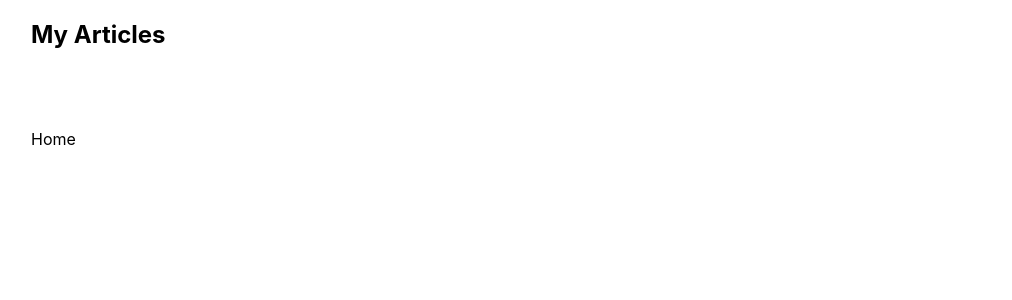
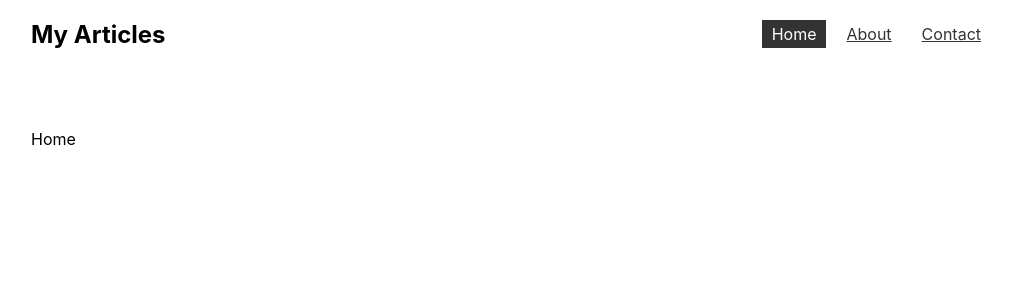
Before and after one commit to Joscord/react-router-tutorial, a React (Create React App) app: page / in a window 1280 px wide. Shown: the top 300 px of the page, without its empty margins (129-1141 px from the left). Built offline with nearby package versions, Linux system fonts and the light colour scheme.

Commit message:
Modified App.css. Added NavLink components to App.js

```diff
--- a/src/App.css
+++ b/src/App.css
@@ -15,3 +15,10 @@
   color: #333;
   padding: 4px 10px;
 }
+
+/* Clase para el link activo*/
+nav a.active {
+  color: white;
+  background: #333;
+  text-decoration: none;
+}
--- a/src/App.js
+++ b/src/App.js
@@ -1,5 +1,5 @@
 import './App.css';
-import { BrowserRouter, Route, Switch } from 'react-router-dom';
+import { BrowserRouter, Route, Switch, NavLink } from 'react-router-dom';
 import Home from './pages/Home';
 import Contact from './pages/Contact';
 import About from './pages/About';
@@ -10,6 +10,9 @@
 			<BrowserRouter>
 				<nav>
 					<h1>My Articles</h1>
+          <NavLink exact to='/'>Home</NavLink>
+          <NavLink to='/about'>About</NavLink>
+          <NavLink to='/contact'>Contact</NavLink>
 				</nav>
 
 				<Switch>
```
